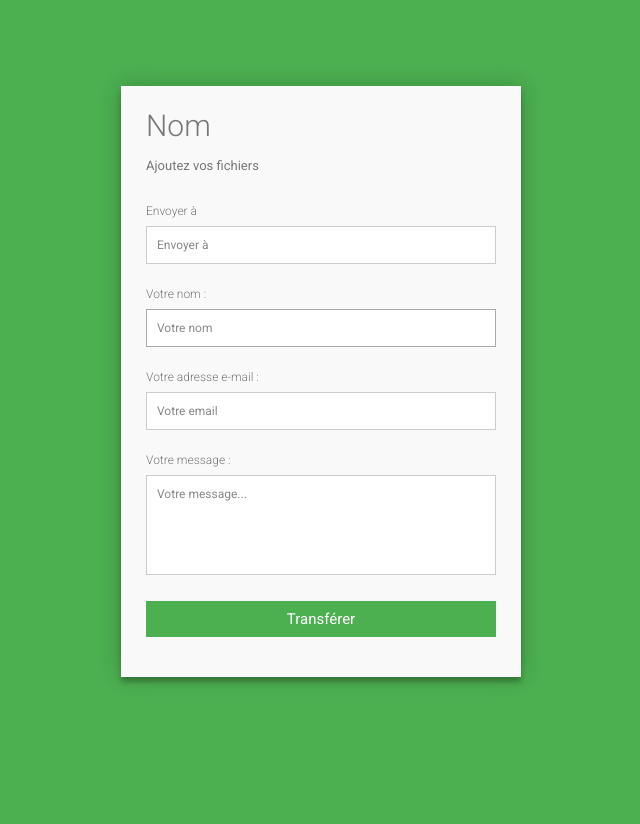
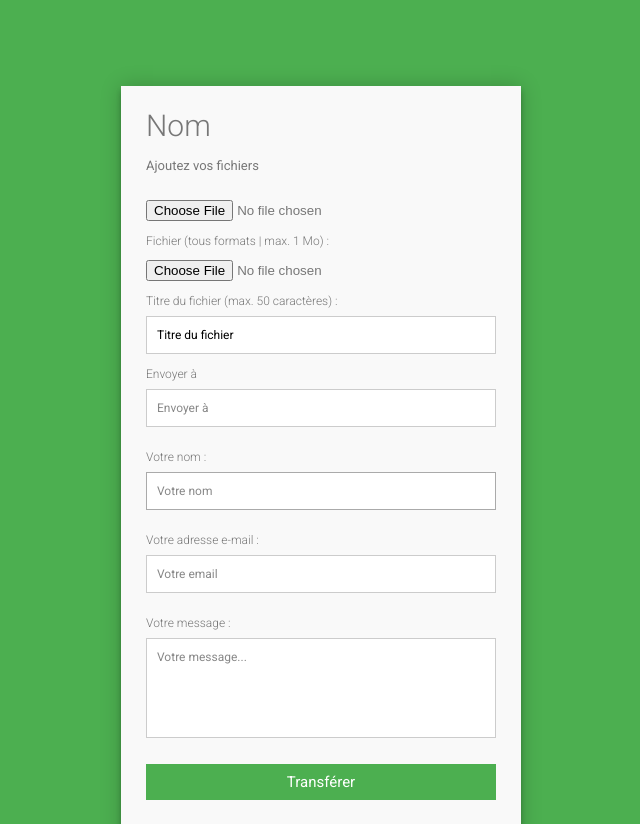
Before and after one commit to IvoryAndSmalt/transferwe, a PHP site: page /HomeView.php in a window 1280 px wide. Shown: the part 1117-1941 px from the top of the page, without its empty margins (319-959 px from the left). Run offline with PHP 8.4, Linux system fonts and the light colour scheme.

Commit message:
modif form

```diff
--- a/Views/HomeView.php
+++ b/Views/HomeView.php
@@ -171,6 +171,14 @@ include 'header.php';
         <form id="contact" action="page.php" method="post">
             <h3>Nom</h3>
             <h4>Ajoutez vos fichiers</h4>
+            <input type="file" name="icone" id="icone" /><br />
+                <label for="mon_fichier">Fichier (tous formats | max. 1 Mo) :</label><br />
+                <input type="hidden" name="MAX_FILE_SIZE" value="1048576" />
+                <input type="file" name="mon_fichier" id="mon_fichier" /><br />
+                <label for="titre">Titre du fichier (max. 50 caractères) :</label><br />
+                <input type="text" name="titre" value="Titre du fichier" id="titre" /><br />
+
+
             <fieldset>
                 <label for="envoyer">Envoyer à </label>
                 <input name="envoyer" id="email" placeholder="Envoyer à" type="text" tabindex="2">
```
Also changed, not shown: 1 other file.
